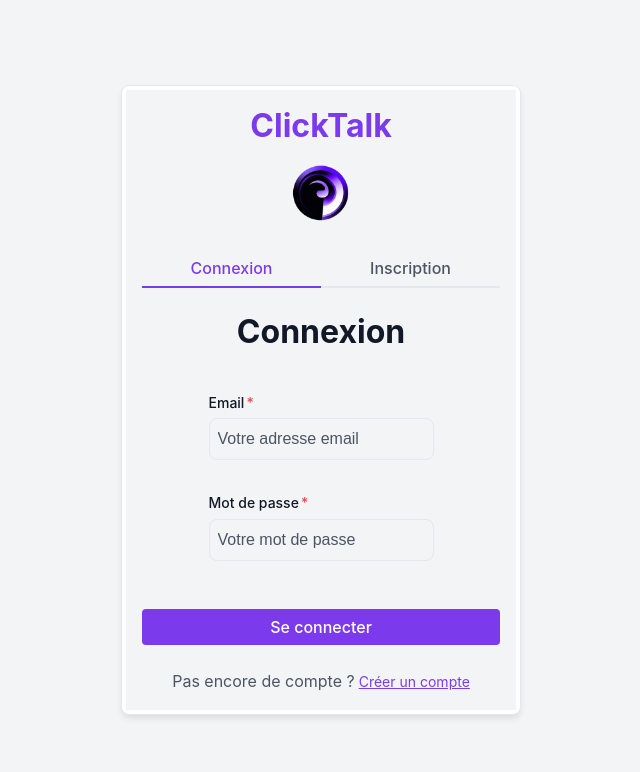
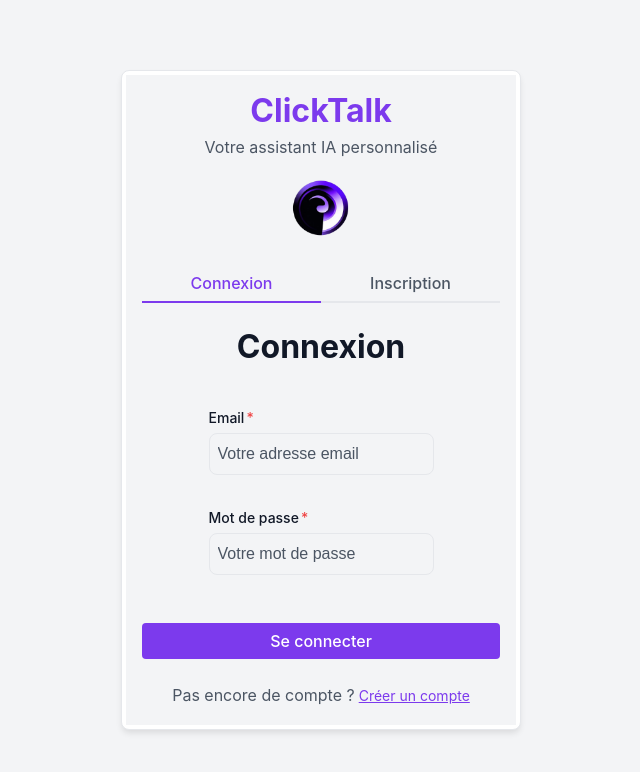
Before and after one commit to Clicktalk-group/ClickTalk-frontend, a React (Create React App) app: page /auth/login in a window 1280 px wide. Shown: the top 772 px of the page, without its empty margins (319-959 px from the left). Built offline with nearby package versions, Linux system fonts and the light colour scheme; no server answers.

Commit message:
feat: Add tagline to auth page
- Add tagline "Your personalized AI assistant" below app title
- Style the tagline to match existing design
- Ensure proper dark mode support
- Adjust spacing for visual harmony

```diff
--- a/src/pages/Auth/Auth.scss
+++ b/src/pages/Auth/Auth.scss
@@ -24,7 +24,14 @@
         font-size: 2rem;
         font-weight: 700;
         color: var(--primary-color, $primary-color);
+        margin-bottom: $sp-xs;
+      }
+
+      .app-tagline {
+        font-size: $fs-md;
+        color: var(--color-text-secondary, $color-text-secondary);
         margin-bottom: $sp-sm;
+        font-weight: 400;
       }
 
       .app-logo {
@@ -124,5 +131,9 @@ body.dark-mode {
     .app-title {
       color: var(--primary-color-light, lighten($primary-color, 15%));
     }
+
+    .app-tagline {
+      color: var(--color-text-light, $color-text-light);
+    }
   }
 }
--- a/src/pages/Auth/Auth.tsx
+++ b/src/pages/Auth/Auth.tsx
@@ -1,4 +1,3 @@
-// src/pages/Auth/Auth.tsx
 import React, { useState, useEffect } from 'react';
 import { Navigate, useLocation, useNavigate } from 'react-router-dom';
 import LoginForm from '../../components/auth/LoginForm/LoginForm';
@@ -38,6 +37,7 @@ export const Auth = () => {
       <Card className="auth-card">
         <div className="app-branding">
           <h1 className="app-title">ClickTalk</h1>
+          <p className="app-tagline">Votre assistant IA personnalisé</p>
           <img src="/assets/images/logo.webp" alt="ClickTalk Logo" className="app-logo" />
         </div>
 
```
